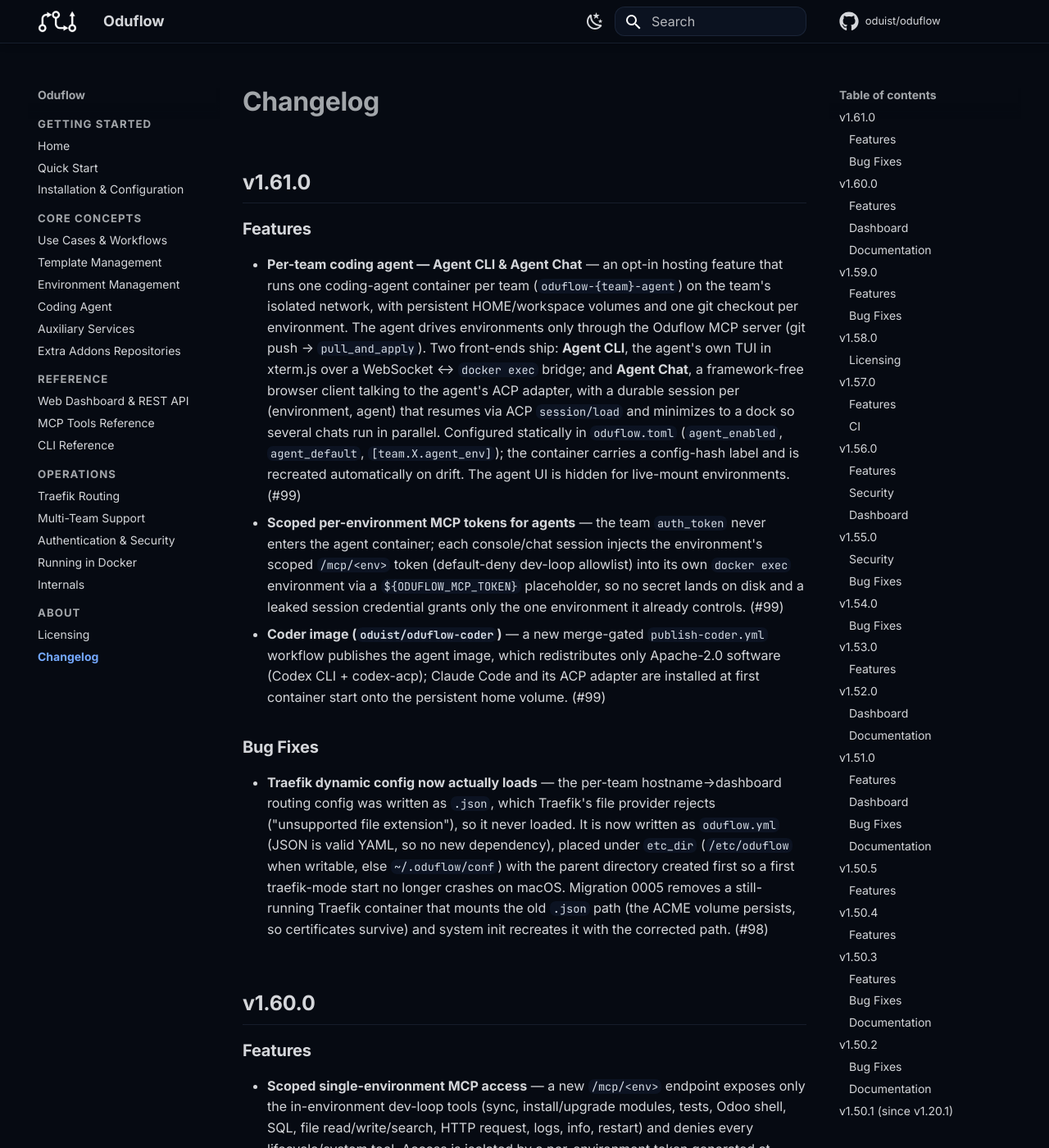
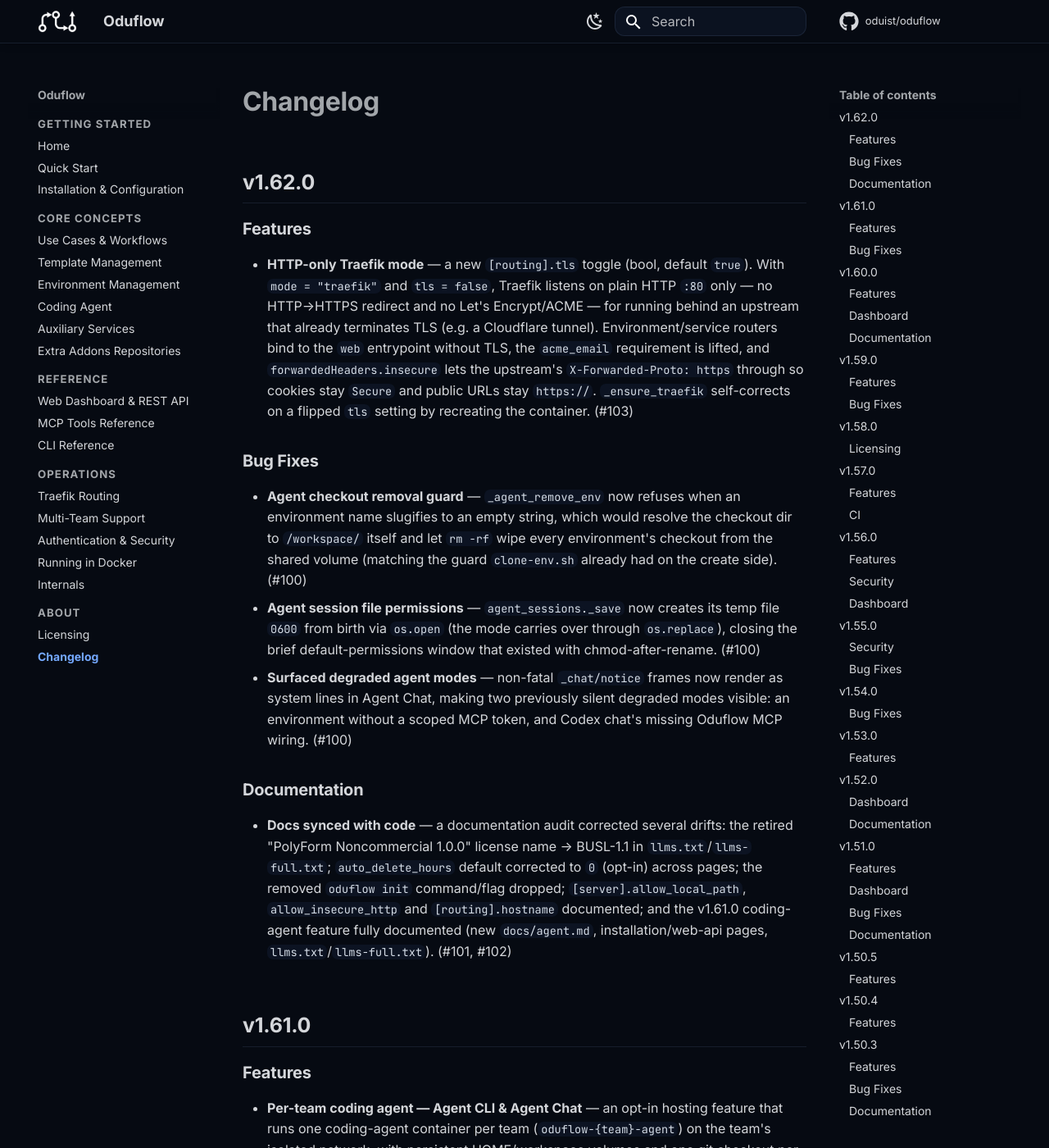
Before and after one commit to oduist/oduflow, an MkDocs documentation site: the page built from docs/changelog.md, in a window 1280 px wide and 1400 px high. Shown: the whole window at 82% size. Built offline with MkDocs 1.6.1 and Material for MkDocs 9.7.7, drawn with Linux system fonts in a browser that asks for light colours; comment, search, counter and statistics services are not loaded.

Commit message:
Release v1.62.0

```diff
--- a/docs/changelog.md
+++ b/docs/changelog.md
@@ -1,4 +1,20 @@
 # Changelog
+
+## v1.62.0
+
+### Features
+
+- **HTTP-only Traefik mode** — a new `[routing].tls` toggle (bool, default `true`). With `mode = "traefik"` and `tls = false`, Traefik listens on plain HTTP `:80` only — no HTTP→HTTPS redirect and no Let's Encrypt/ACME — for running behind an upstream that already terminates TLS (e.g. a Cloudflare tunnel). Environment/service routers bind to the `web` entrypoint without TLS, the `acme_email` requirement is lifted, and `forwardedHeaders.insecure` lets the upstream's `X-Forwarded-Proto: https` through so cookies stay `Secure` and public URLs stay `https://`. `_ensure_traefik` self-corrects on a flipped `tls` setting by recreating the container. (#103)
+
+### Bug Fixes
+
+- **Agent checkout removal guard** — `_agent_remove_env` now refuses when an environment name slugifies to an empty string, which would resolve the checkout dir to `/workspace/` itself and let `rm -rf` wipe every environment's checkout from the shared volume (matching the guard `clone-env.sh` already had on the create side). (#100)
+- **Agent session file permissions** — `agent_sessions._save` now creates its temp file `0600` from birth via `os.open` (the mode carries over through `os.replace`), closing the brief default-permissions window that existed with chmod-after-rename. (#100)
+- **Surfaced degraded agent modes** — non-fatal `_chat/notice` frames now render as system lines in Agent Chat, making two previously silent degraded modes visible: an environment without a scoped MCP token, and Codex chat's missing Oduflow MCP wiring. (#100)
+
+### Documentation
+
+- **Docs synced with code** — a documentation audit corrected several drifts: the retired "PolyForm Noncommercial 1.0.0" license name → BUSL-1.1 in `llms.txt`/`llms-full.txt`; `auto_delete_hours` default corrected to `0` (opt-in) across pages; the removed `oduflow init` command/flag dropped; `[server].allow_local_path`, `allow_insecure_http` and `[routing].hostname` documented; and the v1.61.0 coding-agent feature fully documented (new `docs/agent.md`, installation/web-api pages, `llms.txt`/`llms-full.txt`). (#101, #102)
 
 ## v1.61.0
 
--- a/pyproject.toml
+++ b/pyproject.toml
@@ -1,6 +1,6 @@
 [project]
 name = "oduflow"
-version = "1.61.0"
+version = "1.62.0"
 description = "AI-first Odoo development and CI tool with reusable database templates, powered by MCP"
 authors = [
     { name = "Oduist" }
```
